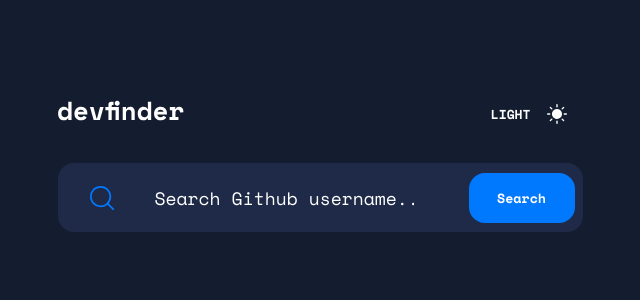
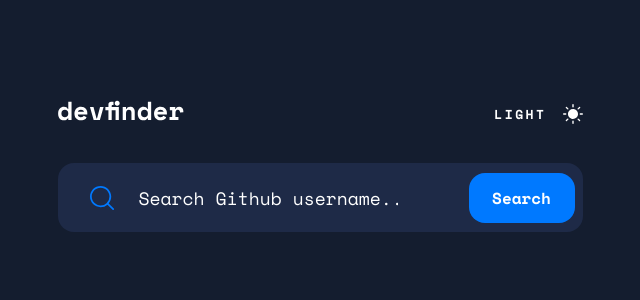
Before and after one commit to TamirAssayag/devfinder, a React (Create React App) app: page / in a window 1280 px wide. Shown: the top 300 px of the page, without its empty margins (320-960 px from the left). Built offline with nearby package versions, Linux system fonts and the light colour scheme.

Commit message:
small css fixes

```diff
--- a/src/App.scss
+++ b/src/App.scss
@@ -53,7 +53,6 @@ body.light {
     .theme {
       display: flex;
       align-items: center;
-      gap: 1rem;
       cursor: pointer;
       transition: all 0.2s ease;
 
@@ -62,6 +61,8 @@ body.light {
         font-weight: bold;
         color: white;
         text-transform: uppercase;
+        letter-spacing: 2.5px;
+        margin-right: 1rem;
 
         .light & {
           color: $l-dark;
@@ -94,7 +95,7 @@ body.light {
     }
 
     &--input {
-      margin-left: 1.5rem;
+      margin-left: 0.5rem;
       width: 60%;
 
       @include media("<phone") {
--- a/src/components/UI/Button.scss
+++ b/src/components/UI/Button.scss
@@ -7,6 +7,7 @@
   outline: none;
   border: none;
   font-family: "Space Mono", sans-serif;
+  font-size: 1rem;
 
   @include media("<phone") {
     width: 84px;
```
